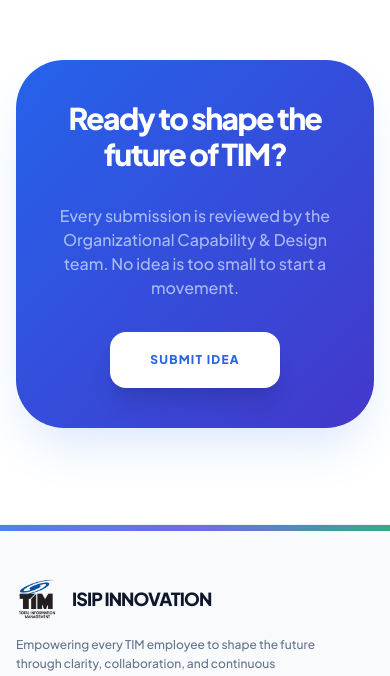
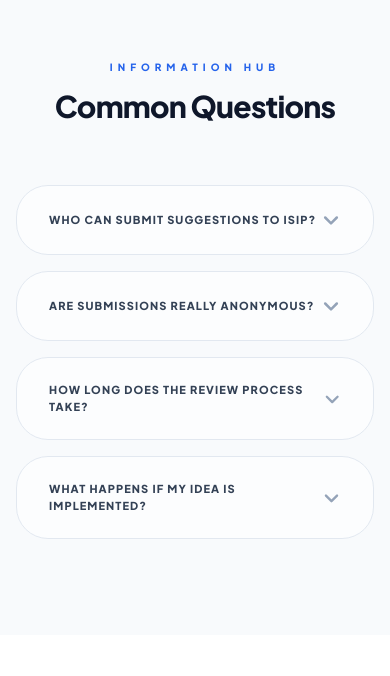
Before and after one commit to RSiervo/ISIP, a React (Vite) app: page / in a window 390 px wide. Shown: the part 6448-7124 px from the top of the page. Built offline with nearby package versions, Linux system fonts and the light colour scheme.

Commit message:
First commit

```diff
--- a/App.tsx
+++ b/App.tsx
@@ -466,6 +466,46 @@
         </div>
       </section>
 
+      {/* FAQ Section */}
+      <section className="py-24 px-4 bg-slate-50 dark:bg-slate-950 transition-colors duration-500">
+        <div className="max-w-4xl mx-auto">
+          <ScrollReveal className="text-center mb-16 space-y-4">
+            <h2 className="text-[10px] font-black text-blue-600 dark:text-blue-400 uppercase tracking-[0.5em]">Information Hub</h2>
+            <p className="text-3xl lg:text-5xl font-black text-slate-900 dark:text-white tracking-tight leading-none">Common Questions</p>
+          </ScrollReveal>
+
+          <div className="space-y-4">
+            {[
+              { q: "Who can submit suggestions to ISIP?", a: "All active employees of Total Information Management Corp. (TIM) across all departments and levels are encouraged to submit ideas." },
+              { q: "Are submissions really anonymous?", a: "Yes. If you select the 'Submit Anonymously' option, your name and profile data are stripped from the record before it reaches the review board." },
+              { q: "How long does the review process take?", a: "The OCD team typically performs an initial assessment within 14 business days. You can track your idea's status in real-time using your reference token." },
+              { q: "What happens if my idea is implemented?", a: "Implemented ideas are recognized as strategic successes. Authors (unless anonymous) are acknowledged as innovation leaders and may be eligible for performance indexing rewards." }
+            ].map((faq, i) => (
+              <ScrollReveal key={i} delay={i * 50}>
+                <div className={`border rounded-[2rem] overflow-hidden transition-all duration-500 ${activeFaq === i ? 'bg-white dark:bg-slate-900 border-blue-500/30 shadow-xl' : 'bg-white/50 dark:bg-slate-900/50 border-slate-200 dark:border-slate-800'}`}>
+                  <button
+                    onClick={() => setActiveFaq(activeFaq === i ? null : i)}
+                    className="w-full px-8 py-6 flex items-center justify-between text-left"
+                  >
+                    <span className={`text-[11px] sm:text-sm font-black uppercase tracking-widest ${activeFaq === i ? 'text-blue-600 dark:text-blue-400' : 'text-slate-700 dark:text-slate-300'}`}>
+                      {faq.q}
+                    </span>
+                    <svg className={`w-5 h-5 text-slate-400 transition-transform duration-500 ${activeFaq === i ? 'rotate-180 text-blue-500' : ''}`} fill="none" stroke="currentColor" viewBox="0 0 24 24">
+                      <path strokeLinecap="round" strokeLinejoin="round" strokeWidth={3} d="M19 9l-7 7-7-7" />
+                    </svg>
+                  </button>
+                  <div className={`px-8 overflow-hidden transition-all duration-500 ease-in-out ${activeFaq === i ? 'max-h-40 pb-6 opacity-100' : 'max-h-0 opacity-0'}`}>
+                    <p className="text-xs sm:text-sm text-slate-500 dark:text-slate-400 font-medium leading-relaxed">
+                      {faq.a}
+                    </p>
+                  </div>
+                </div>
+              </ScrollReveal>
+            ))}
+          </div>
+        </div>
+      </section>
+
       {/* CTA Bottom Banner */}
       <section className="relative py-24 px-4 bg-white dark:bg-slate-950 transition-colors duration-500">
         <ScrollReveal className="max-w-7xl mx-auto">
```
